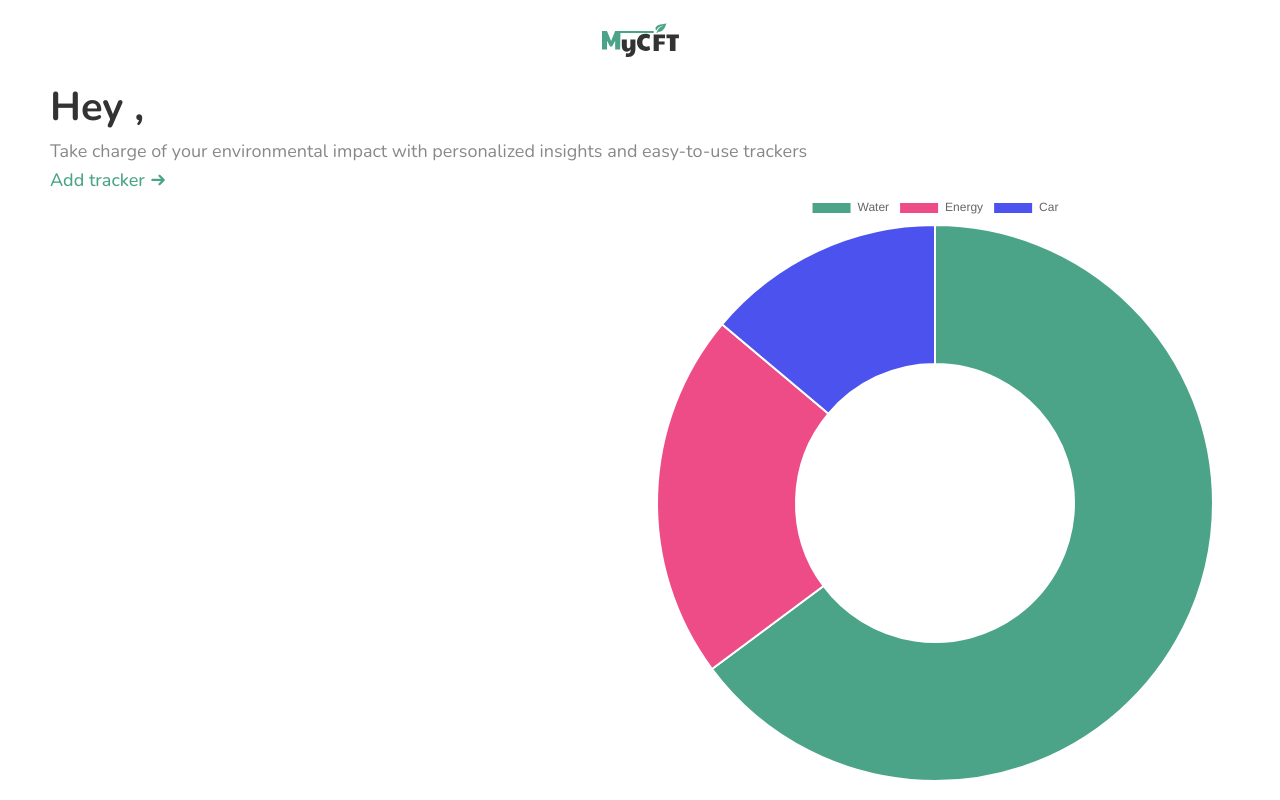
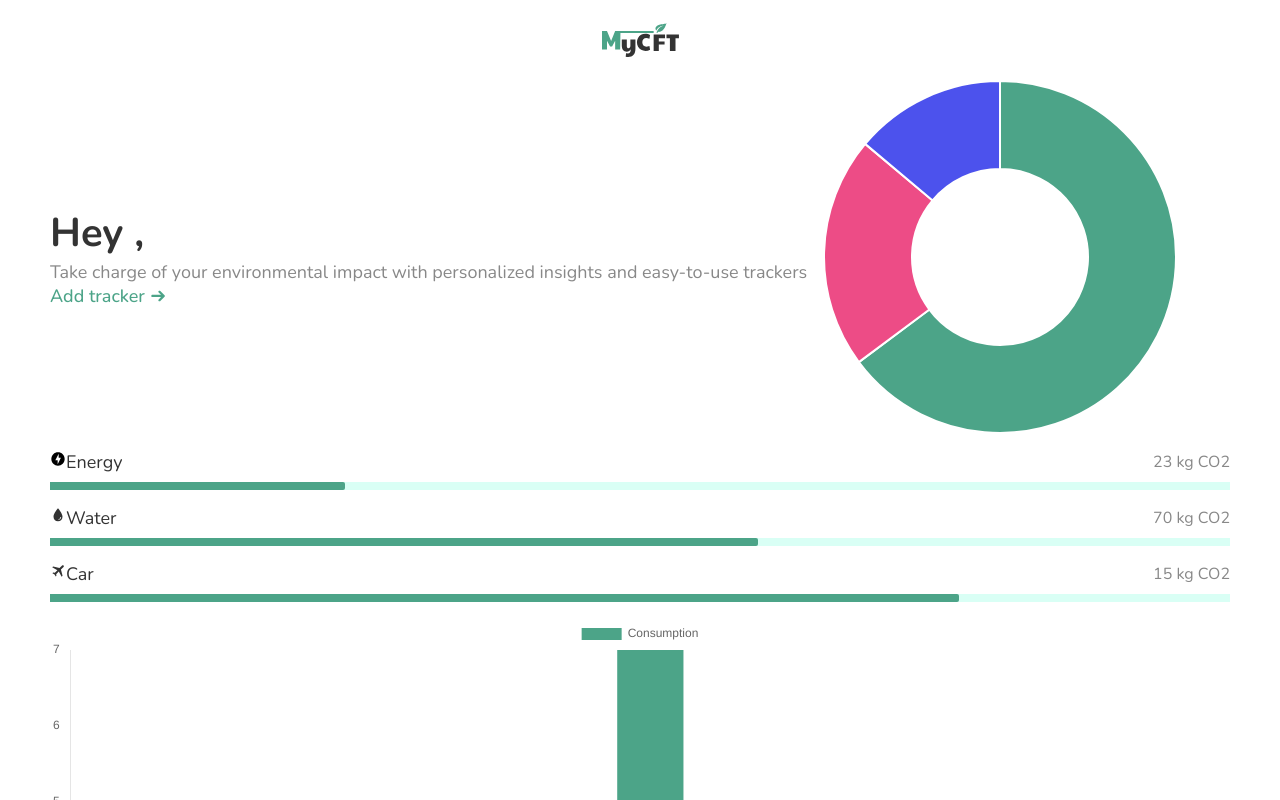
Before and after one commit to bogdangosa/MyCFT-frontend, a React (Vite) app: page / in a window 1280 px wide. Shown: the top 800 px of the page. Built offline with nearby package versions, Linux system fonts and the light colour scheme; no server answers; sample sign-in values are in the browser's storage.

Commit message:
chart update

```diff
--- a/src/Pages/Home.css
+++ b/src/Pages/Home.css
@@ -1,5 +1,11 @@
 
-.top-text-container{
+.top-hero-container{
+    display: flex;
+    gap: 1rem;;
+    margin-bottom: 1rem;
+}
+
+.container-text-top{
     flex-direction: column;
     align-items: flex-start!important;
     gap: 0.3rem;
@@ -38,6 +44,5 @@
 }
 
 .doughnut-chart-container{
-    width: 50%;
-    margin-left: 50%;
+    width: 30%;
 }
--- a/src/Pages/Home.jsx
+++ b/src/Pages/Home.jsx
@@ -53,18 +53,19 @@ const Home = () => {
 
   return (
     <div className='home container'>
-        <section className="top-text-container flex-start">
+        <section className="top-hero-container flex-start">
+          <div className="container-text-top">
             <h1 className='c-text1'>Hey {user2?.name},</h1>
             <p className='c-text2'>Take charge of your environmental impact with personalized insights and easy-to-use trackers</p>
             <div className="arrow-link c-primary flex-start" onClick={()=>setAddTrackerPopUpState(true)}>
               <p>Add tracker</p>
               <svg width="10" height="10" viewBox="0 0 10 10" fill="none" xmlns="http://www.w3.org/2000/svg"> <g clip-path="url(#clip0_18_85)"> <path d="M8.63204 5.44164C8.74908 5.32445 8.81482 5.1656 8.81482 4.99997C8.81482 4.83435 8.74908 4.67549 8.63204 4.55831L6.27537 2.20039C6.15812 2.08314 5.9991 2.01727 5.83329 2.01727C5.66747 2.01727 5.50845 2.08314 5.3912 2.20039C5.27395 2.31764 5.20809 2.47666 5.20809 2.64247C5.20809 2.80829 5.27395 2.96731 5.3912 3.08456L6.6812 4.37497H1.87495C1.70919 4.37497 1.55022 4.44082 1.43301 4.55803C1.3158 4.67524 1.24995 4.83421 1.24995 4.99997C1.24995 5.16573 1.3158 5.3247 1.43301 5.44192C1.55022 5.55913 1.70919 5.62497 1.87495 5.62497H6.6812L5.3912 6.91497C5.33315 6.97303 5.2871 7.04195 5.25568 7.1178C5.22426 7.19366 5.20809 7.27495 5.20809 7.35706C5.20809 7.43916 5.22426 7.52046 5.25568 7.59631C5.2871 7.67216 5.33315 7.74109 5.3912 7.79914C5.44926 7.8572 5.51818 7.90325 5.59403 7.93467C5.66988 7.96609 5.75118 7.98226 5.83329 7.98226C5.91539 7.98226 5.99669 7.96609 6.07254 7.93467C6.14839 7.90325 6.21731 7.8572 6.27537 7.79914L8.63204 5.44164Z" fill="#4CA488"/> </g> <defs> <clipPath id="clip0_18_85"> <rect width="10" height="10" fill="white" transform="matrix(0 1 -1 0 10 0)"/> </clipPath> </defs> </svg>
             </div>
-        </section>
-
+          </div>
           <div className="doughnut-chart-container">
           <DoughnutChart data={DoughnutChartDataValue}/>
         </div>
+        </section>
       <section className="stats-section flex-start">
         <StatElement label="Energy" percentage={25} icon={<img src='./energy-icon.svg'/>} unit={user.energy_consumption +" kg CO2"}/>
         <StatElement label="Water" percentage={60} icon={<img src='./water-icon.svg'/>} unit={user.water_consumption +" kg CO2"}/>
--- a/src/components/Charts/DoughnutChart.jsx
+++ b/src/components/Charts/DoughnutChart.jsx
@@ -4,7 +4,13 @@ import Chart from 'chart.js/auto';
 
 const DoughnutChart = ({data})=>{
 
-    return <Doughnut data={data} options={{}}></Doughnut>
+    return <Doughnut data={data} options={{
+        plugins: {
+          legend: {
+            display: false,
+          },
+        }
+      }}></Doughnut>
 }
 
 export default DoughnutChart;
```
Lines whose indentation alone changed are shown as unchanged.
